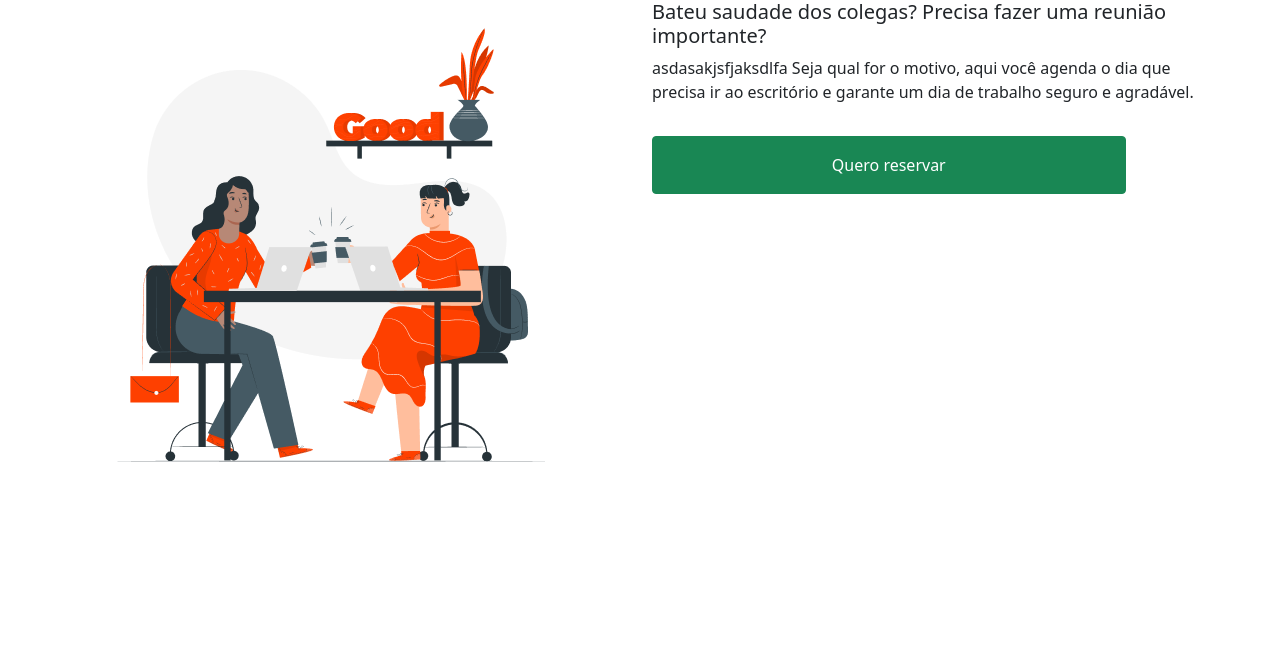
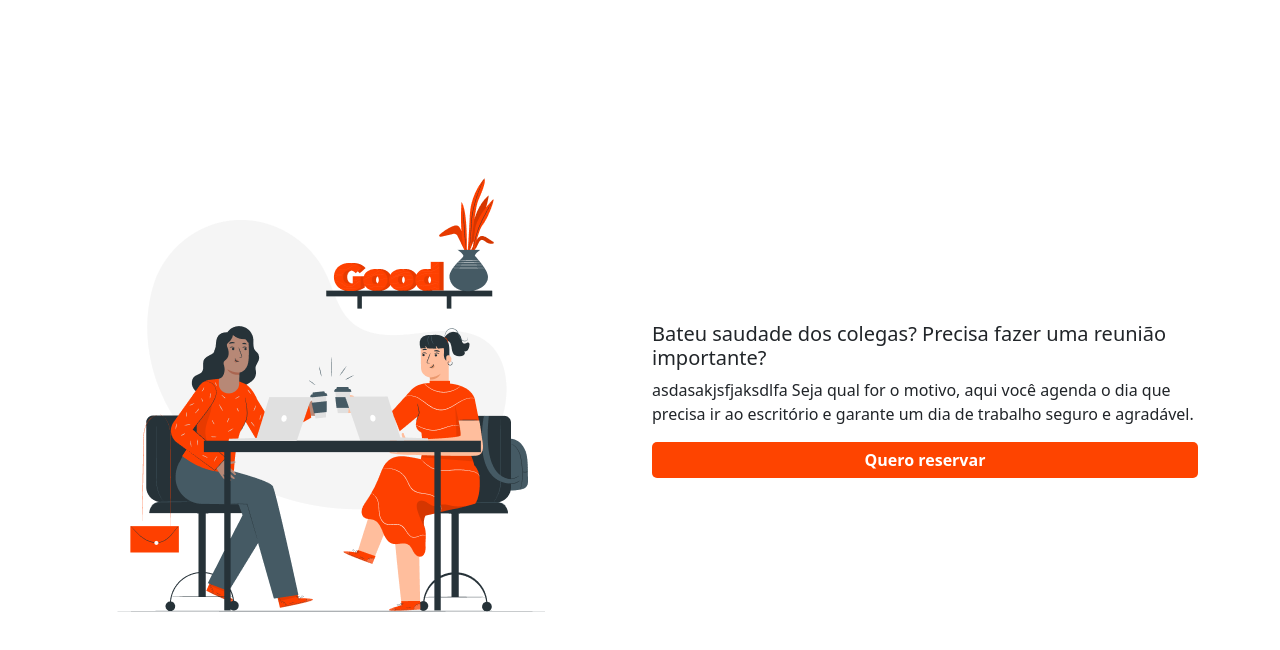
Before and after one commit to AndrezaB97/front-orange-desk, a React (Create React App) app: page /adm/home in a window 1280 px wide. Shown: the top 650 px of the page. Built offline with nearby package versions, Linux system fonts and the light colour scheme.

Commit message:
feature/adm_home

```diff
--- a/src/Pages/HomeAdm/HomeAdm.jsx
+++ b/src/Pages/HomeAdm/HomeAdm.jsx
@@ -8,7 +8,7 @@ const HomeAdm = () => {
 
       <div className="container">
 
-        <div className="row">
+        <div className="row vh-100 d-flex align-items-center">
 
           <div className="col-md-6 col-12">
             <img src={Img} alt="Pessoas sentadas" className="img-fluid" />
@@ -19,7 +19,7 @@ const HomeAdm = () => {
 
             <p>asdasakjsfjaksdlfa Seja qual for o motivo, aqui você agenda o dia que precisa ir ao escritório e garante um dia de trabalho seguro e agradável.</p>
 
-            <button className="btn btn-success mt-3">Quero reservar</button>
+            <button className="btn-orange mt-3 w-100">Quero reservar</button>
 
           </div>
 
--- a/src/style/index.css
+++ b/src/style/index.css
@@ -14,3 +14,9 @@ code {
   font-family: source-code-pro, Menlo, Monaco, Consolas, 'Courier New',
     monospace;
 }
+
+.btn-orange {
+  background-color: #fe4400;
+  border-radius: 5px;
+  height: 2.3rem;
+}
```
